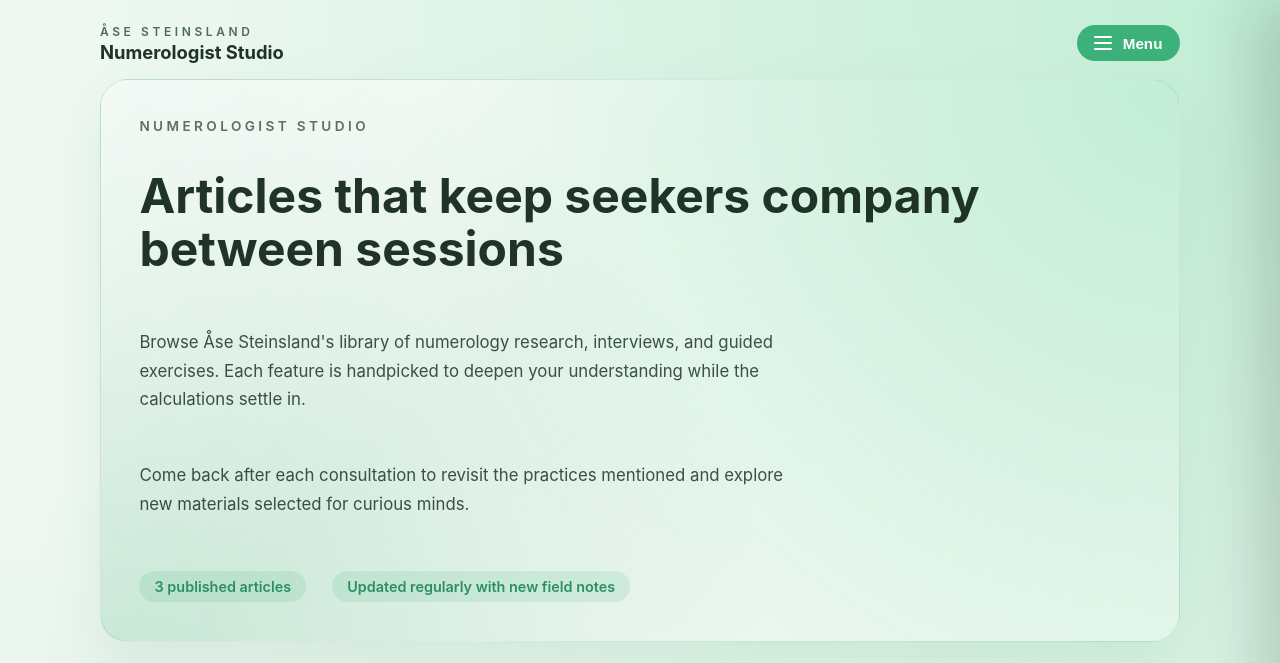
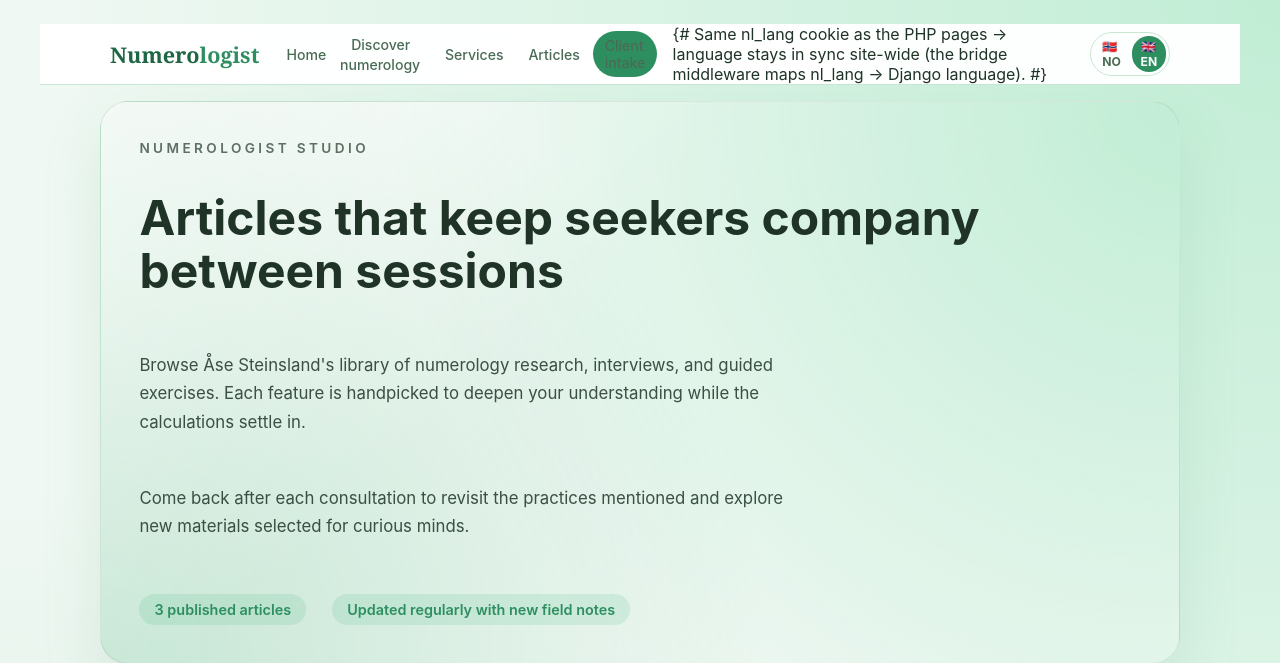
Before and after one commit to XS227/Numerologist, a Django app: page /articles/ in a window 1280 px wide. Shown: the top 663 px of the page. Run offline with Django 5.2, Linux system fonts and the light colour scheme; data comes from the database, SQL or seed files in the repository.

Commit message:
nav: Django pages use the same .l-nav as PHP — truly one menu now
The Django-served pages (discover-numerology, articles, Wagtail pages) still
rendered their own .nav-shell chrome, so a user moving between PHP and Django
pages saw two different menus. Replaced the Django header with the identical
.l-nav markup (already styled by the shared fibonacci.css), self-contained
burger toggle + the nl_lang language switcher. One menu across the whole site.

Co-Authored-By: Claude Fable 5 <noreply@anthropic.com>

```diff
--- a/tall_project/templates/base.html
+++ b/tall_project/templates/base.html
@@ -515,55 +515,32 @@
     <link rel="stylesheet" href="/assets/fibonacci.css">
   </head>
   <body{% block body_attrs %}{% endblock %}>
+    <!-- Unified .l-nav — identical markup to the PHP pages (styled by the shared
+         fibonacci.css) so the whole hybrid site has ONE menu, not two. -->
     <header>
-      <div class="nav-shell">
-        <a class="brand" href="{% url 'home' %}">
-          <small>{% trans "Åse Steinsland" %}</small>
-          <strong>{% trans "Numerologist Studio" %}</strong>
-        </a>
-        <button class="menu-toggle" type="button" id="menuToggle" aria-expanded="false" aria-controls="primaryNav">
-          <span class="menu-icon" aria-hidden="true"></span>
-          <span class="menu-label">{% trans "Menu" %}</span>
-        </button>
-      </div>
-      <nav class="nav-links" id="primaryNav" aria-label="{% trans 'Primary' %}" aria-hidden="true">
-        <a href="{% url 'home' %}">{% trans "Home" %}</a>
-        <a href="/discover-numerology/">{% trans "Discover numerology" %}</a>
-        <a href="/#tjenester">{% trans "Services" %}</a>
-        {% if site_navigation %}
-          {% for item in site_navigation %}
-            {% if item.children %}
-              <details>
-                <summary>{{ item.title }}</summary>
-                <div class="nav-dropdown">
-                  <a href="{{ item.url }}">{{ item.title }}</a>
-                  {% for child in item.children %}
-                    <a href="{{ child.url }}">{{ child.title }}</a>
-                  {% endfor %}
-                </div>
-              </details>
-            {% else %}
-              <a href="{{ item.url }}">{{ item.title }}</a>
-            {% endif %}
-          {% endfor %}
-        {% endif %}
-        <a href="{% url 'article_list_legacy' %}">{% trans "Articles" %}</a>
-        <a href="{% url 'intake:index' %}" class="nav-cta">{% trans "Client intake" %}</a>
-        <div class="nav-meta">
-          <div class="language-toggle" role="group" aria-label="{% trans 'Switch language' %}">
-            {# Uses the SAME nl_lang cookie the PHP pages use, so language stays
-               consistent across the whole hybrid site (the bridge middleware
-               maps nl_lang → Django language). Pure client-side = works here
-               and on the PHP pages identically. #}
-            <button type="button" class="language-toggle__btn{% if LANGUAGE_CODE == 'nb' %} is-active{% endif %}"
-                    onclick="document.cookie='nl_lang=no;path=/;max-age=31536000;samesite=lax';location.reload()">NO</button>
-            <button type="button" class="language-toggle__btn{% if LANGUAGE_CODE == 'en' %} is-active{% endif %}"
-                    onclick="document.cookie='nl_lang=en;path=/;max-age=31536000;samesite=lax';location.reload()">EN</button>
+      <nav class="l-nav" aria-label="{% trans 'Primary' %}">
+        <div class="l-wrap l-nav-inner">
+          <a href="{% url 'home' %}" class="l-brand">Numero<em>logist</em></a>
+          <ul class="l-nav-links" id="primaryNav">
+            <li><a href="{% url 'home' %}">{% trans "Home" %}</a></li>
+            <li><a href="/discover-numerology/">{% trans "Discover numerology" %}</a></li>
+            <li><a href="/#tjenester">{% trans "Services" %}</a></li>
+            <li><a href="{% url 'article_list_legacy' %}">{% trans "Articles" %}</a></li>
+            <li><a href="{% url 'intake:index' %}" class="l-btn-sm">{% trans "Client intake" %}</a></li>
+          </ul>
+          <div class="l-nav-right">
+            {# Same nl_lang cookie as the PHP pages → language stays in sync
+               site-wide (the bridge middleware maps nl_lang → Django language). #}
+            <div class="l-lang" aria-label="{% trans 'Switch language' %}">
+              <a href="#" class="{% if LANGUAGE_CODE == 'nb' %}active{% endif %}"
+                 onclick="document.cookie='nl_lang=no;path=/;max-age=31536000;samesite=lax';location.reload();return false;">🇳🇴 NO</a>
+              <a href="#" class="{% if LANGUAGE_CODE == 'en' %}active{% endif %}"
+                 onclick="document.cookie='nl_lang=en;path=/;max-age=31536000;samesite=lax';location.reload();return false;">🇬🇧 EN</a>
+            </div>
+            <button class="l-burger" id="menuToggle" aria-expanded="false" aria-controls="primaryNav"
+                    aria-label="{% trans 'Menu' %}"
+                    onclick="var n=document.getElementById('primaryNav');var o=n.classList.toggle('is-open');this.setAttribute('aria-expanded',o);this.textContent=o?'✕':'☰';">☰</button>
           </div>
-          <button class="mode-toggle" type="button" id="modeToggle" aria-pressed="false">
-            <span aria-hidden="true">🌞</span>
-            {% trans "Night mode" %}
-          </button>
         </div>
       </nav>
     </header>
```
